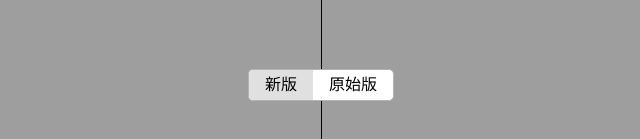
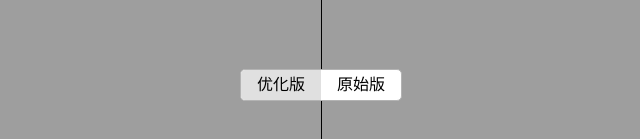
Before and after one commit to wanglin2/web_map_demo, a Vue app: page / in a window 1280 px wide. Shown: the part 649-788 px from the top of the page, without its empty margins (319-959 px from the left). Built offline with nearby package versions, Linux system fonts and the light colour scheme.

Commit message:
修改按钮

```diff
--- a/src/App.vue
+++ b/src/App.vue
@@ -4,7 +4,7 @@
       <component :is="comp"></component>
     </div>
     <div class="btnGroup">
-        <div class="btn" :class="{active: this.comp === 'New'}" @click="this.comp = 'New'">新版</div>
+        <div class="btn" :class="{active: this.comp === 'New'}" @click="this.comp = 'New'">优化版</div>
         <div class="btn" :class="{active: this.comp === 'Old'}" @click="this.comp = 'Old'">原始版</div>
     </div>
   </div>
```
